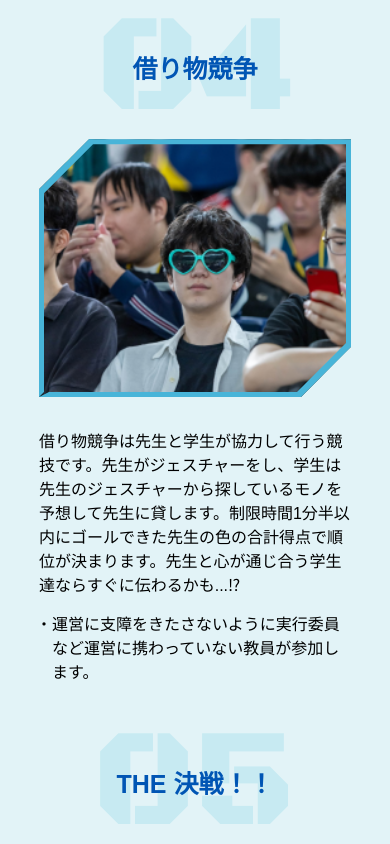
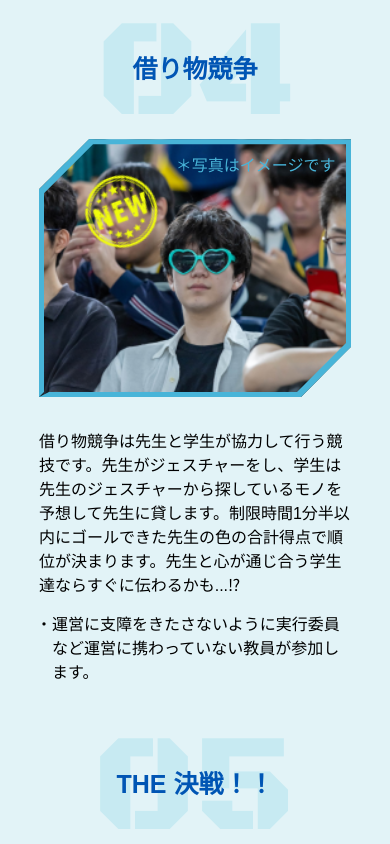
Before and after one commit to araseyasuaki/spofesBeta, a React (Create React App) app: page /subPage in a window 390 px wide. Shown: the part 3860-4704 px from the top of the page. Built offline with nearby package versions, Linux system fonts and the light colour scheme.

Commit message:
全体css微調整

```diff
--- a/src/subPage/compSub/compSub.scss
+++ b/src/subPage/compSub/compSub.scss
@@ -36,8 +36,111 @@
     >li{
       margin-top: 140px;
     }
+    #cs-content-4,
+    #cs-content-10,
+    #cs-content-13,
+    #cs-content-16{
+      .rt-img,
+      .lt-img{
+        div{
+          position: absolute;
+          top: 0;
+          width: 90%;
+          aspect-ratio: 247 / 204;
+        }
+      }
+      .lt-img{
+        div{
+          left: 0;
+        }
+      }
+      .rt-img{
+        div{
+          right: 0;
+        }
+      }
+    }
+    #cs-content-4{
+      .rt-img{
+        div{
+          &::before{
+            position: absolute;
+            content: '';
+            background: url(../../../public/img/ct-new-text.png);
+            background-size: cover;
+            background-repeat: no-repeat;
+            width: 25%;
+            transform: rotate(-20deg);
+            aspect-ratio: 1 / 1;
+            top: 13%;
+            left: 13%;
+          }
+          &::after{
+            position: absolute;
+            content: '＊写真はイメージです';
+            font-size: 16px;
+            color: #48B4D8;
+            top: 5%;
+            right: 5%;
+          }
+        }
+      }
+    }
+    #cs-content-10{
+      .rt-img{
+        div{
+          &::before{
+            position: absolute;
+            content: '';
+            background: url(../../../public/img/ct-new-text.png);
+            background-size: cover;
+            background-repeat: no-repeat;
+            width: 25%;
+            transform: rotate(-20deg);
+            aspect-ratio: 1 / 1;
+            top: 13%;
+            left: 13%;
+          }
+        }
+      }
+    }
+    #cs-content-13{
+      .lt-img{
+        div{
+            &::after{
+              position: absolute;
+              content: '＊写真はイメージです';
+              font-size: 20px;
+              color: #48B4D8;
+              top: 5%;
+              right: 30px;
+            }
+        }
+      }
+    }
+    #cs-content-16{
+      .rt-img{
+        div{
+          &::after{
+            position: absolute;
+            content: '＊写真はイメージです';
+            font-size: 16px;
+            color: #48B4D8;
+            top: 5%;
+            right: 5%;
+          }
+        }
+      }
+    }
   }
 }
+
+
+
+
+
+
+
 
 
 
@@ -78,6 +181,92 @@
       >li{
         margin-top: 50px;
       }
+      #cs-content-4,
+      #cs-content-10,
+      #cs-content-13,
+      #cs-content-16{
+        .rt-img,
+        .lt-img{
+          div{
+            position: absolute;
+            top: 0;
+            width: 100%;
+            aspect-ratio: 247 / 204;
+          }
+        }
+      }
+      #cs-content-4{
+        .rt-img{
+          div{
+            &::before{
+              position: absolute;
+              content: '';
+              background: url(../../../public/img/ct-new-text.png);
+              background-size: cover;
+              background-repeat: no-repeat;
+              width: 25%;
+              transform: rotate(-20deg);
+              aspect-ratio: 1 / 1;
+              top: 13%;
+              left: 13%;
+            }
+            &::after{
+              position: absolute;
+              content: '＊写真はイメージです';
+              font-size: 16px;
+              color: #48B4D8;
+              top: 5%;
+              right: 5%;
+            }
+          }
+        }
+      }
+      #cs-content-10{
+        .rt-img{
+          div{
+            &::before{
+              position: absolute;
+              content: '';
+              background: url(../../../public/img/ct-new-text.png);
+              background-size: cover;
+              background-repeat: no-repeat;
+              width: 25%;
+              transform: rotate(-20deg);
+              aspect-ratio: 1 / 1;
+              top: 10%;
+              left: 10%;
+            }
+          }
+        }
+      }
+      #cs-content-13{
+        .lt-img{
+          div{
+              &::after{
+                position: absolute;
+                content: '＊写真はイメージです';
+                font-size: 20px;
+                color: #48B4D8;
+                top: 5%;
+                right: 30px;
+              }
+          }
+        }
+      }
+      #cs-content-16{
+        .rt-img{
+          div{
+            &::after{
+              position: absolute;
+              content: '＊写真はイメージです';
+              font-size: 16px;
+              color: #48B4D8;
+              top: 5%;
+              right: 5%;
+            }
+          }
+        }
+      }
     }
   }
 }
--- a/src/subPage/compSub/left/left.scss
+++ b/src/subPage/compSub/left/left.scss
@@ -15,7 +15,6 @@
       span{
         font-weight: 100;
         line-height: 145px;
-        // width: 300px;
         width: fit-content;
         font-family: "Black Ops One", system-ui;
         position: absolute;
@@ -104,7 +103,7 @@
           position: absolute;
           font-size: 140px;
           left: 50%;
-          top: 55%;
+          top: 68%;
           transform: translateX(-50%) translateY(-50%);
           z-index: -10;
           color: #C7EAF2;
--- a/src/subPage/compSub/right/right.scss
+++ b/src/subPage/compSub/right/right.scss
@@ -102,7 +102,7 @@
           position: absolute;
           font-size: 140px;
           left: 50%;
-          top: 55%;
+          top: 68%;
           transform: translateX(-50%) translateY(-50%);
           z-index: -10;
           color: #C7EAF2;
--- a/src/topPage/access/access.scss
+++ b/src/topPage/access/access.scss
@@ -80,6 +80,7 @@
         list-style-type: none;
         height: fit-content;
         iframe{
+          max-width: 500px;
           box-shadow: 15px 15px 0 rgba(0, 85, 180, 1);
         }
         p{
--- a/src/topPage/admissionTime/admissionTime.scss
+++ b/src/topPage/admissionTime/admissionTime.scss
@@ -47,11 +47,10 @@
     justify-content: center;
     flex-wrap: wrap;
     ul{
-      margin: 35px 25px;
+      margin: 35px 3vw;
       height: fit-content;
       padding: 0 0 0 20px;
       li{
-        width: 255.2px;
         font-size: 16px;
         font-weight: bold;
         h4{
@@ -154,6 +153,7 @@
       }
     }
     .at-dec-text-color-1{
+      width: 170px;
       li{
         color: #FF0000;
       }
@@ -164,12 +164,19 @@
       }
     }
     .at-dec-text-color-3{
-      margin-left: 80px;
+      // margin-left: 80px;
+      // @media (max-width: 1410px) {
+      //   margin-left: 60px;
+      //   @media (max-width: 955px) {
+      //     margin-left: 30px;
+      //   }
+      // }
       li{
         color: #000;
       }
     }
     .at-dec-text-color-4{
+      width: 170px;
       li{
         color: #00B050;
       }
@@ -180,7 +187,14 @@
       }
     }
     .at-dec-text-color-6{
-      margin-left: 80px;
+      width: 170px;
+      // margin-left: 80px;
+      // @media (max-width: 1408px) {
+      //   margin-left: 60px;
+      //   @media (max-width: 955px) {
+      //     margin-left: 30px;
+      //   }
+      // }
       li{
         color: #FF9900;
       }
@@ -191,6 +205,7 @@
       }
     }
     .at-dec-text-color-8{
+      width: 170px;
       li{
         color: #0055B4;
       }
--- a/src/topPage/compTop/compTop.jsx
+++ b/src/topPage/compTop/compTop.jsx
@@ -38,7 +38,7 @@ const CompTop = () => {
         <CompImg classNumber={'10'} titleNumber={'10'} url={'10'} title={'玉げた'}/>
         <NewCompImg classNumber={'11'} titleNumber={'11'} url={'11'} title={'ゲーム対戦'}/>
         <CompImg classNumber={'12'} titleNumber={'12'} url={'12'} title={'色別対抗リレー'}/>
-        <CompImg classNumber={'13'} titleNumber={'13'} url={'13'} title={'ベースランニング'}/>
+        <ImageCompImg classNumber={'13'} titleNumber={'13'} url={'13'} title={'ベースランニング'}/>
         <CompImg classNumber={'14'} titleNumber={'14'} url={'14'} title={'スピードガン'}/>
         <CompImg classNumber={'15'} titleNumber={'15'} url={'15'} title={'応援団長は君だ!'}/>
         <ImageCompImg classNumber={'16'} titleNumber={'16'} url={'16'} title={'謎解き'}/>
--- a/src/topPage/compTop/compTop.scss
+++ b/src/topPage/compTop/compTop.scss
@@ -71,7 +71,7 @@
       img{
         position: absolute;
         right: -2vw;
-        bottom: 5.2vw;
+        bottom: 4.9vw;
         z-index: 20;
         transform: rotate(7deg);
         width: 85vw;
--- a/src/topPage/domeMap/domeMap.scss
+++ b/src/topPage/domeMap/domeMap.scss
@@ -39,6 +39,7 @@
     .dm-dec-bg{
       margin: 50px 0 0 0;
       width: 95%;
+      max-width: 500px;
     }
   }
 }
--- a/src/topPage/openTime/openTime.scss
+++ b/src/topPage/openTime/openTime.scss
@@ -38,6 +38,7 @@
       list-style: none;
       margin: 15px 0 0 0;
       p{
+        text-align: end;
         margin: 0 auto;
         background-color: #0055B4;
         width: fit-content;
@@ -46,6 +47,7 @@
         font-size: 24px;
         font-weight: bold;
         span{
+          margin: 0 0 0 auto;
           padding: 0 0 0 20px;
           color: #fff;
         }
@@ -96,7 +98,7 @@
     position: relative;
     text-align: center;
     background-color: #E2F3F7;
-    padding: 25vw 0 40vw 0;
+    padding: 30vw 0 40vw 0;
     z-index: 20;
     .ot-dec-box-1{
       position: absolute;
--- a/src/topPage/pickUp/pickUp.scss
+++ b/src/topPage/pickUp/pickUp.scss
@@ -1,5 +1,5 @@
 .pickUp{
-  padding: 13vw 0 250px 0;
+  padding: 13vw 0 120px 0;
   position: relative;
   .pk-dec-box-1{
     position: absolute;
@@ -187,7 +187,7 @@
 
 @media (max-width: 800px) {
   .pickUp{
-    padding: 13vw 0 250px 0;
+    padding: 13vw 0 100px 0;
     position: relative;
     .pk-dec-box-1{
       position: absolute;
--- a/src/topPage/warmUp/warmUp.scss
+++ b/src/topPage/warmUp/warmUp.scss
@@ -95,6 +95,7 @@
       font-weight: bold;
     }
     iframe{
+      max-width: 450px;
       width: 80%;
       aspect-ratio: 560 / 315;
       border-radius: 20px;
```
Also changed, not shown: src/topPage/firstViewTop/firstViewTop.scss (+10 -24 lines), public/img/favicon.png.
